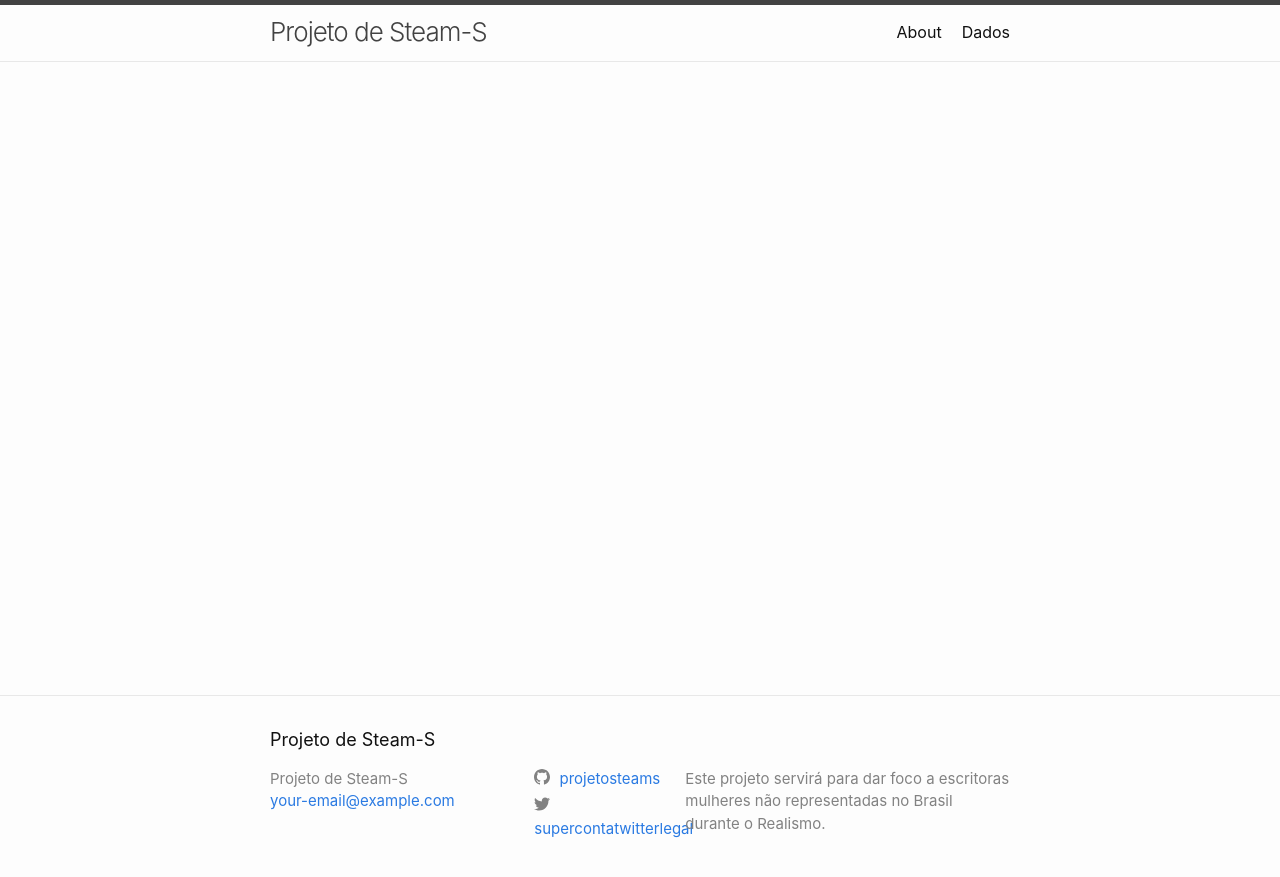
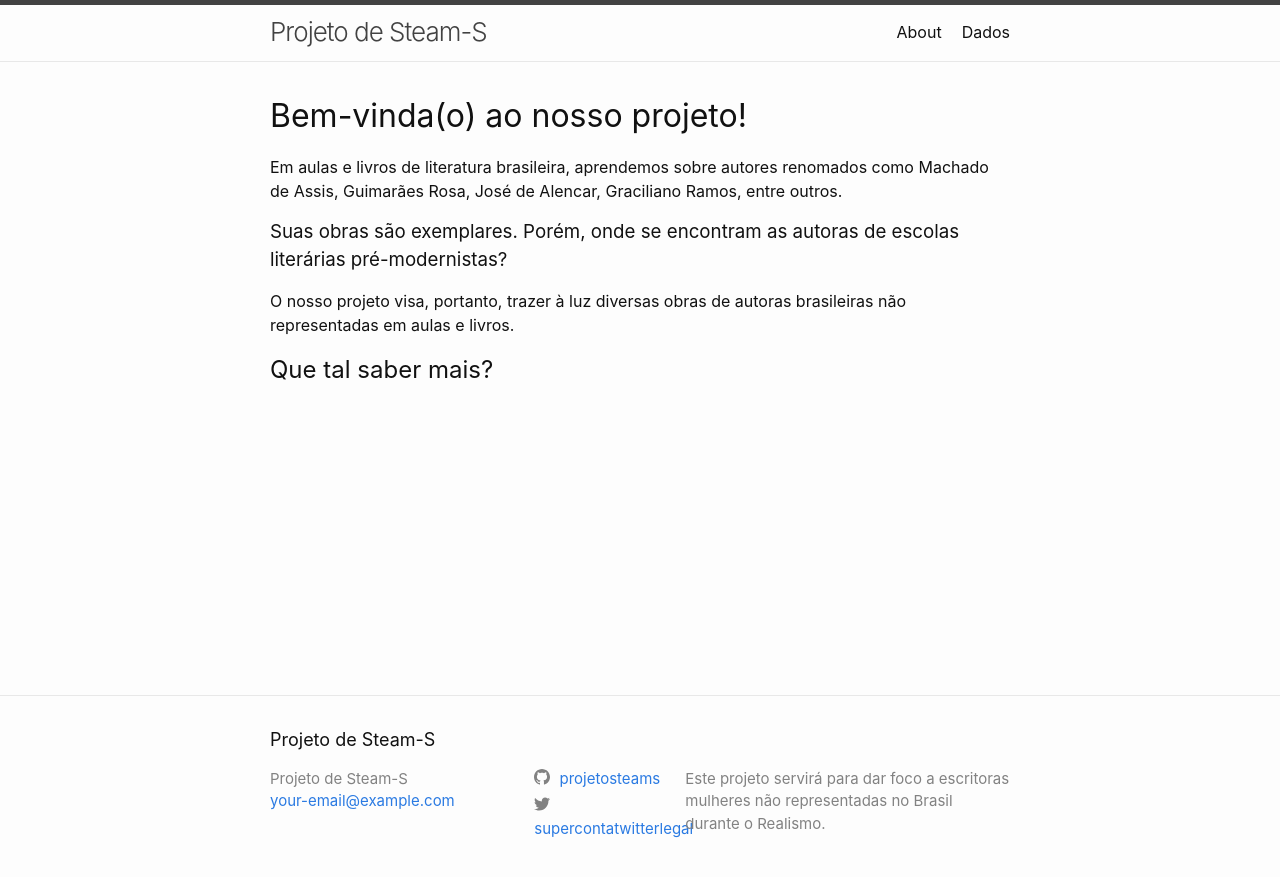
Before and after one commit to elas-na-literatura/elas-na-literatura.github.io, a Jekyll site: the page built from index.markdown, in a window 1280 px wide. Shown: the top 877 px of the page. Built offline with Jekyll 4.4.1, drawn with Linux system fonts in a browser that asks for light colours.

Commit message:
coloquei textinho chique na homepage eu acho
sujeito a mudanças pq n sei escrever hahaha

```diff
--- a/index.markdown
+++ b/index.markdown
@@ -4,3 +4,12 @@
 
 layout: home
 ---
+
+<h1>Bem-vinda(o) ao nosso projeto!</h1>
+
+<p> Em aulas e livros de literatura brasileira, aprendemos sobre autores renomados como Machado de Assis, Guimarães Rosa, José de Alencar, Graciliano Ramos, entre outros. </p>
+<h3>Suas obras são exemplares. Porém, onde se encontram as autoras de escolas literárias pré-modernistas?</h3>
+
+<p>O nosso projeto visa, portanto, trazer à luz diversas obras de autoras brasileiras não representadas em aulas e livros.</p>
+
+<h2>Que tal saber mais?</h2>
```
